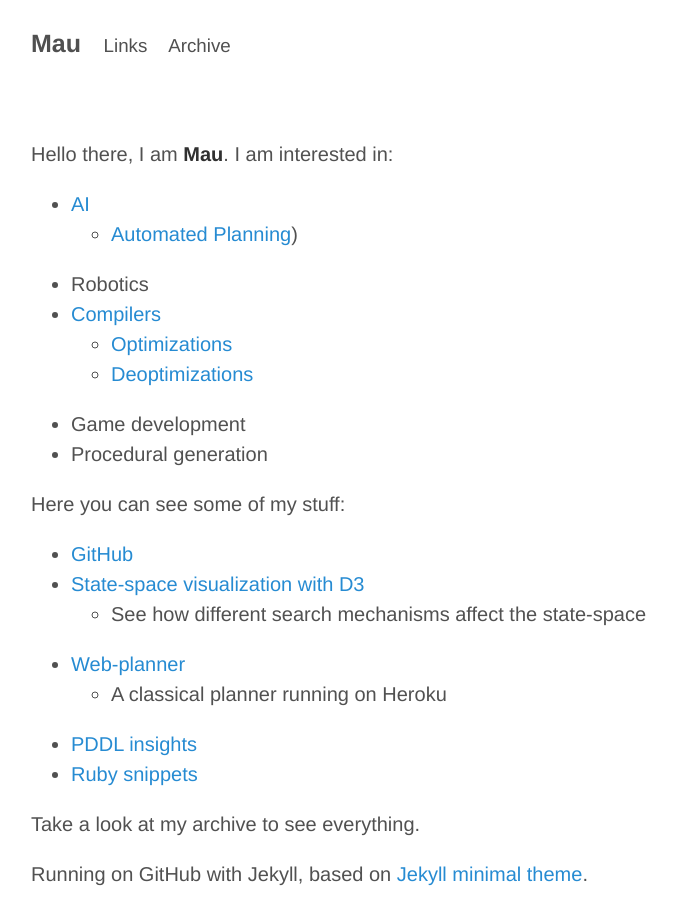
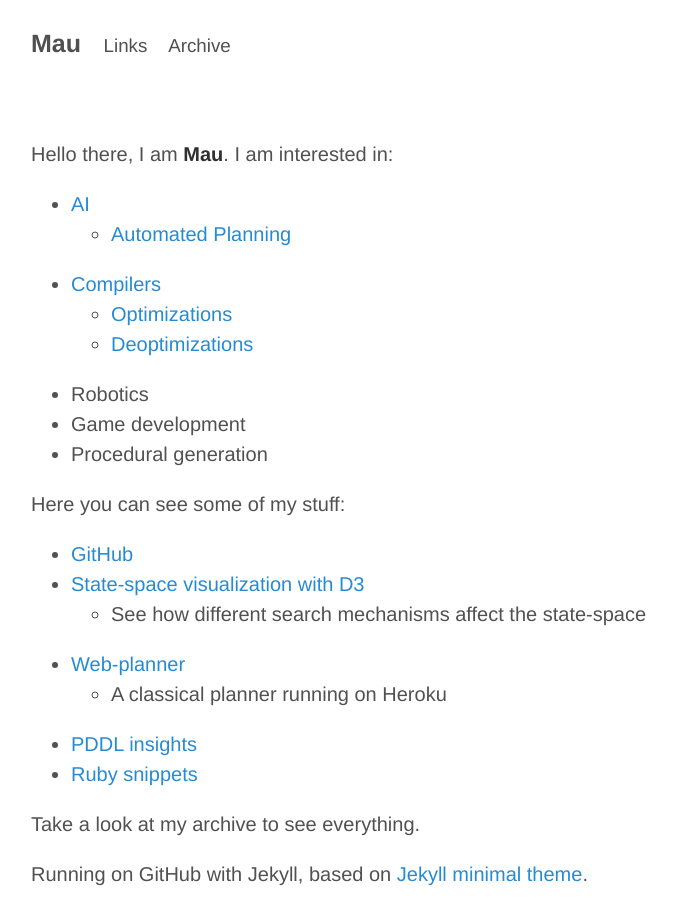
Before and after one commit to Maumagnaguagno/maumagnaguagno.github.io, a Jekyll site: the page built from index.md, in a window 1280 px wide. Shown: the whole page, without its empty margins (229-906 px from the left). Built offline with Jekyll 4.4.1, drawn with Linux system fonts in a browser that asks for light colours.

Commit message:
Remove extra parentheses and reorder list

```diff
--- a/index.md
+++ b/index.md
@@ -8,11 +8,11 @@ Hello there, I am **Mau**.
 I am interested in:
 
 - [AI](https://en.wikipedia.org/wiki/Artificial_intelligence)
-  - [Automated Planning](https://en.wikipedia.org/wiki/Automated_planning_and_scheduling))
-- Robotics
+  - [Automated Planning](https://en.wikipedia.org/wiki/Automated_planning_and_scheduling)
 - [Compilers](https://en.wikipedia.org/wiki/Compiler)
   - [Optimizations](https://en.wikipedia.org/wiki/Program_optimization)
   - [Deoptimizations](http://chrisseaton.com/rubytruffle/deoptimizing/)
+- Robotics
 - Game development
 - Procedural generation
 
```
